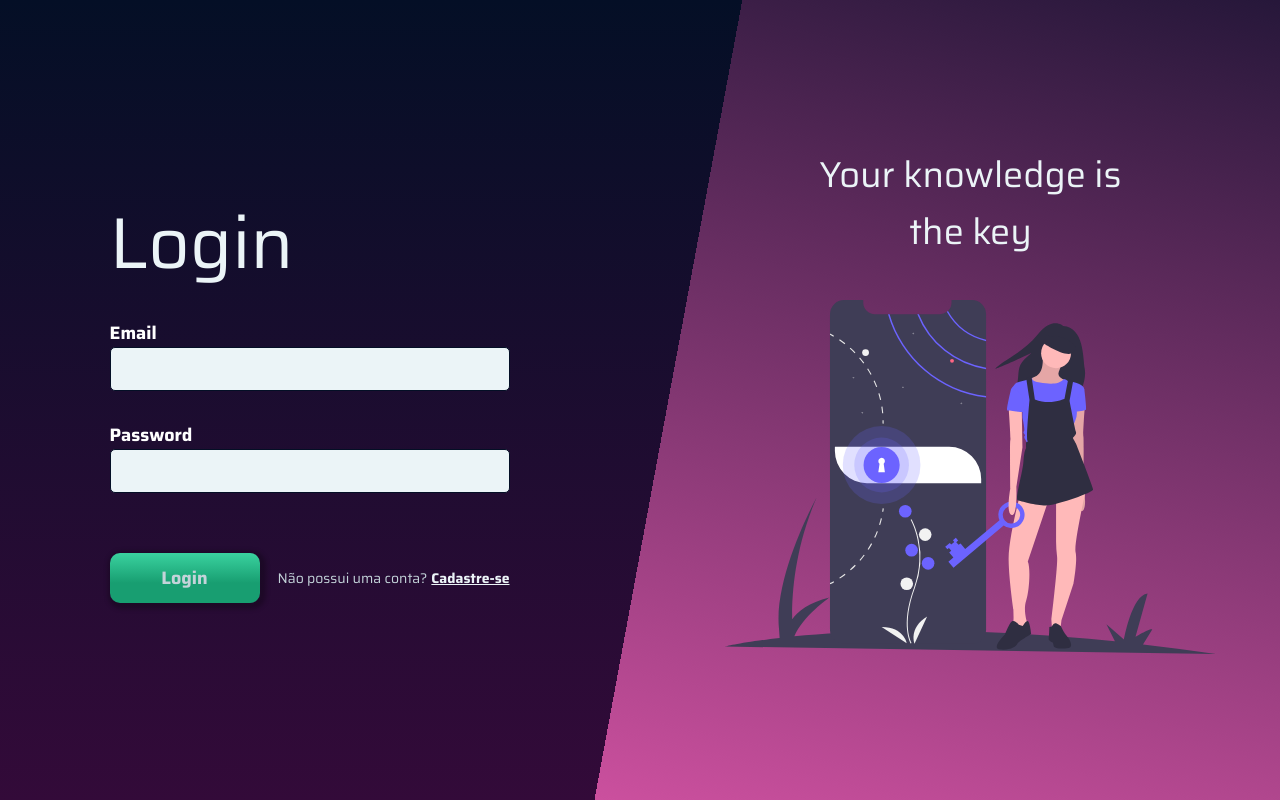
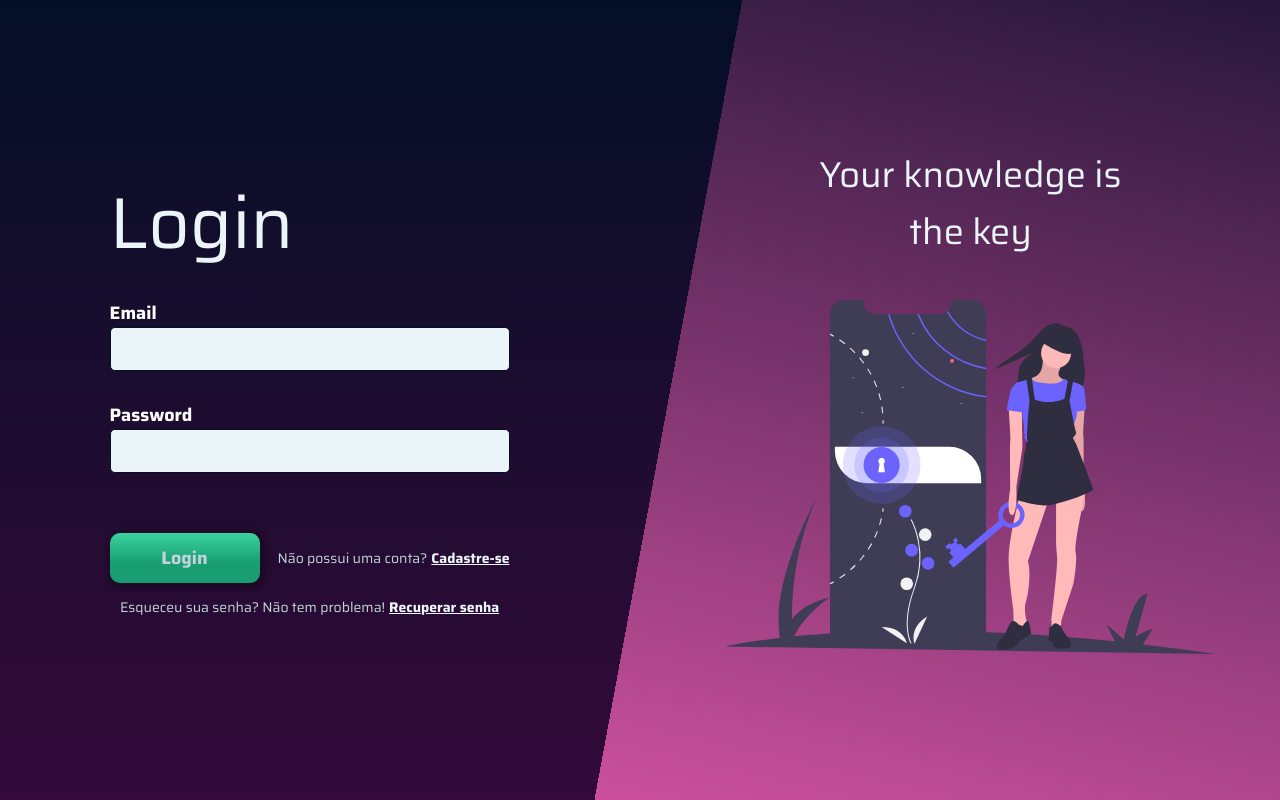
Before and after one commit to EddyPBR/login-system-web, a React (Create React App) app: page /login in a window 1280 px wide. Built offline with nearby package versions, Linux system fonts and the light colour scheme.

Commit message:
:wrench: Adding a new link for recover page

```diff
--- a/src/pages/Login/index.tsx
+++ b/src/pages/Login/index.tsx
@@ -70,7 +70,7 @@ const Subtitle = styled.h2`
 const Text = styled.p`
   font-size: 1.4rem;
   line-height: 3.2rem;
-  text-align: right;
+  text-align: center;
 `;
 
 const Button = styled(Link)`
@@ -154,9 +154,14 @@ const Row = styled.div`
   align-items: center;
   justify-content: space-between;
   margin-top: 30px;
+  margin-bottom: 8px;
+
+  && > p {
+    text-align: right;
+  }
 `;
 
-const RegisterLink = styled(Link)`
+const StyledLink = styled(Link)`
   font-weight: bold;
   color: var(--color-title);
   margin-left: 4px;
@@ -197,9 +202,13 @@ const Login: React.FC = () => {
               <Button to="/profile">Login</Button>
               <Text>
                 Não possui uma conta?
-                <RegisterLink to="/register">Cadastre-se</RegisterLink>
+                <StyledLink to="/register">Cadastre-se</StyledLink>
               </Text>
             </Row>
+            <Text>
+              Esqueceu sua senha? Não tem problema!
+              <StyledLink to="/recover">Recuperar senha</StyledLink>
+            </Text>
           </Form>
         </Column>
         <Column>
```
